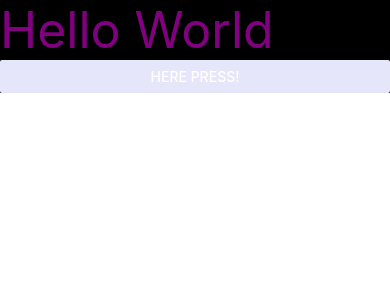
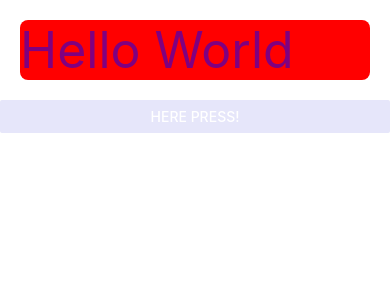
Before and after one commit to reeyhanyilmaz/ReactNative---Patika.dev, a React Native app: screen / in a window 390 px wide. Shown: the top 300 px of the page. Built offline with nearby package versions, Linux system fonts and the light colour scheme.

Commit message:
add style

```diff
--- a/App.js
+++ b/App.js
@@ -1,5 +1,5 @@
 import React from 'react';
-import {Text, View, SafeAreaView, Button} from 'react-native';
+import {Text, View, SafeAreaView, Button, StyleSheet} from 'react-native';
 
 function App() {
   function sayHello() {
@@ -7,8 +7,8 @@ function App() {
   }
 
   return (
-    <SafeAreaView style={{backgroundColor: 'black'}}>
-      <View>
+    <SafeAreaView>
+      <View style={style.container}>
         <Text style={{color: 'purple', fontSize: 50}}>Hello World</Text>
       </View>
       <Button
@@ -21,4 +21,13 @@ function App() {
   );
 }
 
+const style = StyleSheet.create({
+  //bu kısım json objesi
+  container: {
+    backgroundColor: "red",
+    margin: 20,
+    borderRadius: 8,
+  }
+})
+
 export default App;
```
